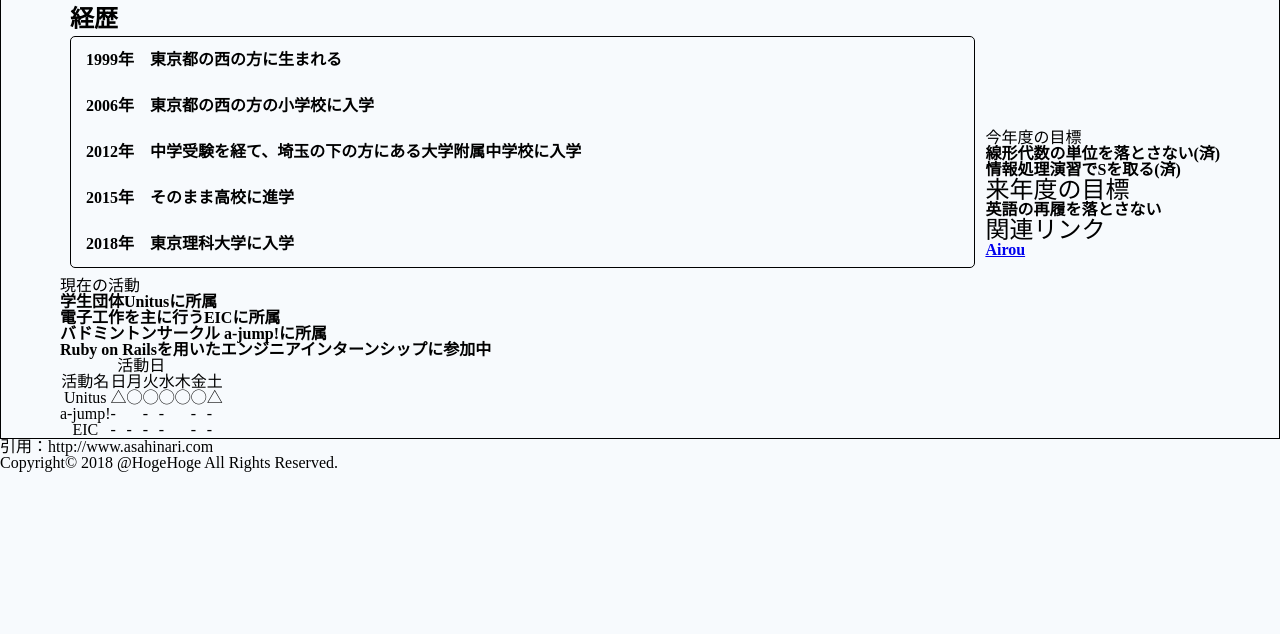
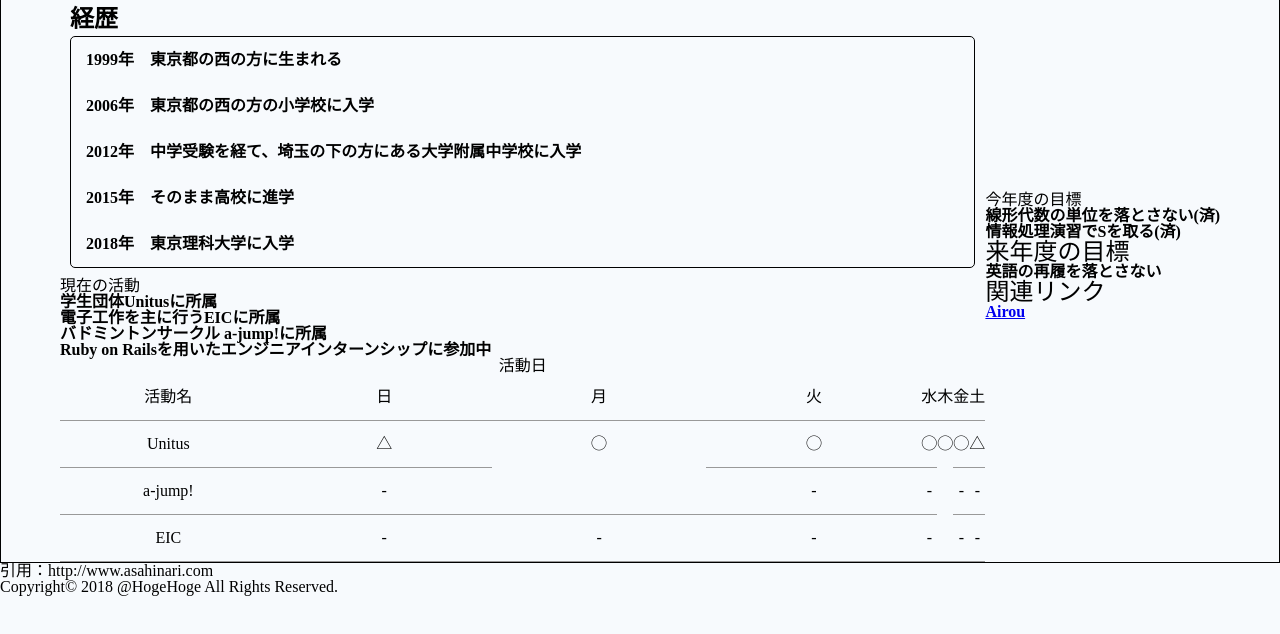
Before and after one commit to AirouTUS/git_workshop_20200222, a plain HTML site: page index.html in a window 1280 px wide. Shown: the part 106-740 px from the top of the page. Drawn offline with Linux system fonts and the light colour scheme.

Commit message:
table designed

```diff
--- a/main.css
+++ b/main.css
@@ -58,3 +58,25 @@ li {
 .career_list li {
   padding: 15px;
 }
+
+table{
+  border-collapse: collapse;
+  border-spacing: 0;
+  width: 100%;
+  height:auto;
+}
+
+table tr{
+  border-bottom: solid 1px #999;
+  cursor: pointer;
+}
+
+table tr:hover{
+  background-color: rgba(212, 240, 253,0.8);
+}
+
+table th,table td{
+  text-align: center;
+  width: 25%;
+  padding: 15px 0;
+}
```
